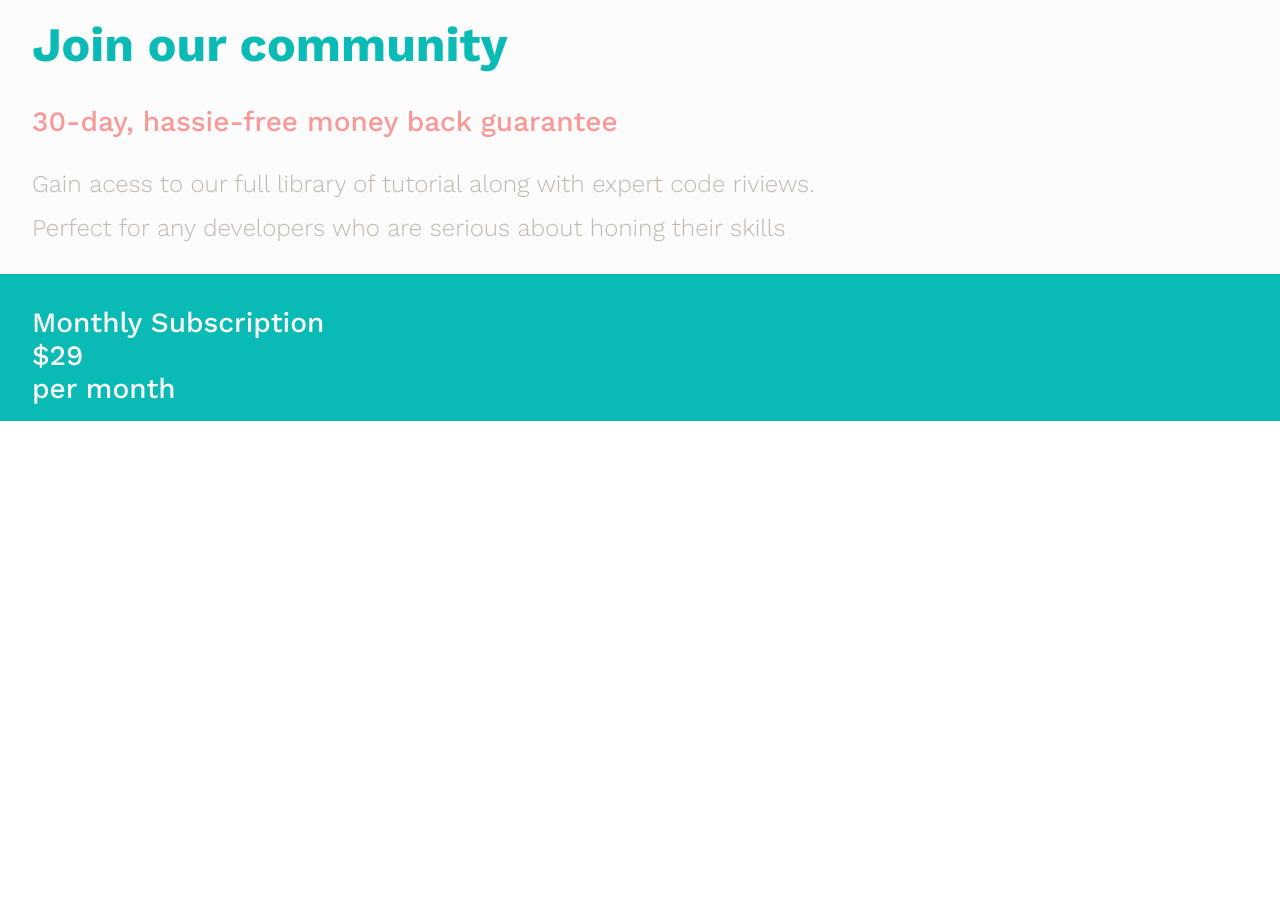
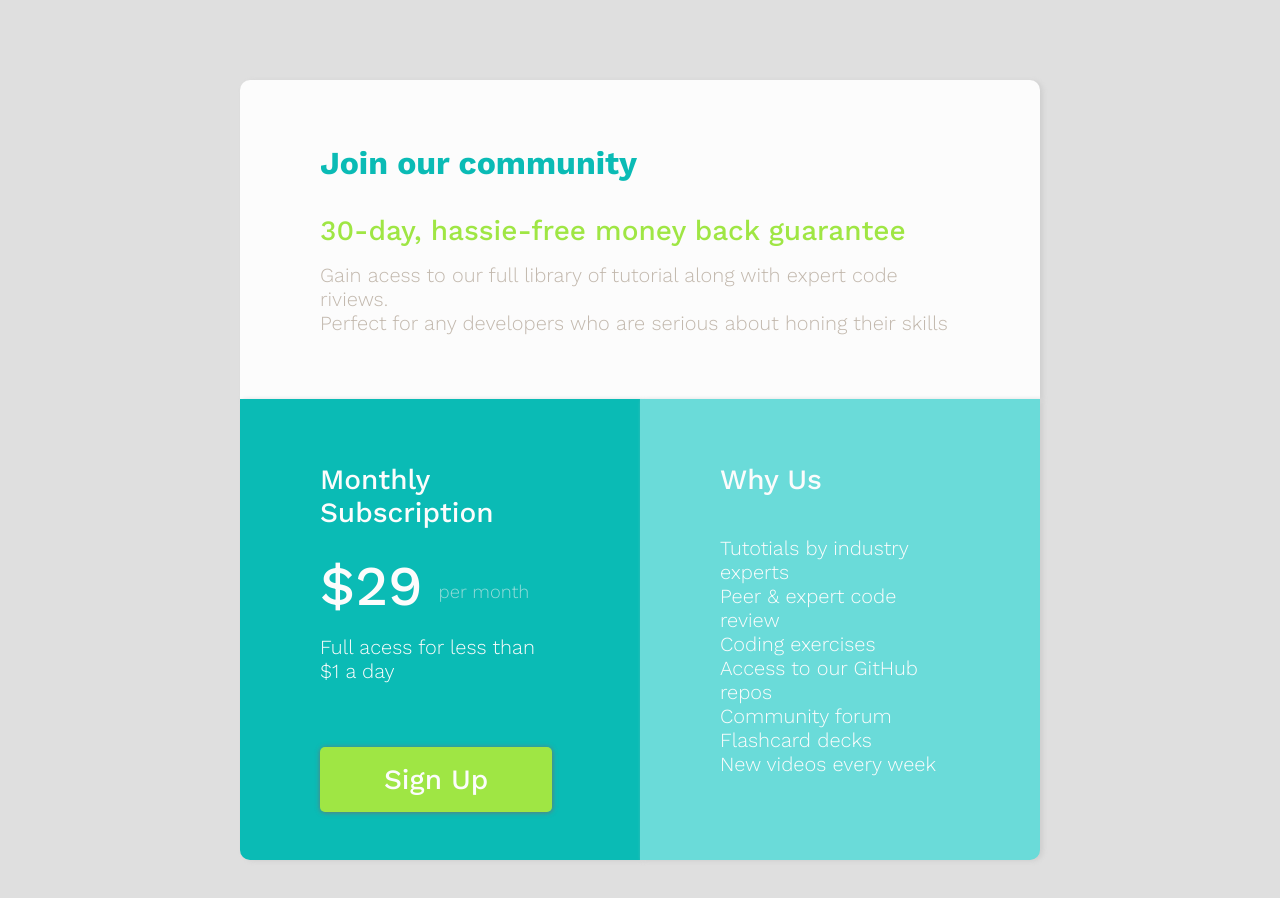
Before and after one commit to colaresAmanda/price-grid, a plain HTML site: page index.html in a window 1280 px wide. Before the commit the page ends 800 px from the top, so only its background shows below. Drawn offline with nearby package versions, Linux system fonts and the light colour scheme.

Commit message:
final commit

```diff
--- a/index.html
+++ b/index.html
@@ -19,14 +19,36 @@
         <div id="section_1">
             <h1>Join our community</h1>
             <h2 class="subtitle">30-day, hassie-free money back guarantee</h2>
-            <p>Gain acess to our full library of tutorial along with expert code riviews.</p>
-            <p>Perfect for any developers who are serious about honing their skills</p>
+            <p class="text">Gain acess to our full library of tutorial along with expert code riviews.</p>
+            <p class="text">Perfect for any developers who are serious about honing their skills</p>
         </div>
-        <div id="section_2">
-            <h2 class="subtitle"> Monthly Subscription </p>
-            <div id="price">
-                <p id="money">$29</p>
-               <p>per month</p>
+        <div id="block_2">
+            <div id="section_2">
+                <h2 class="subtitle"> Monthly Subscription </p>
+
+                <div id="price">
+                    <h3>$29</h3>
+                    <p>per month</p>
+                </div>
+
+                <div id="signUp">
+                    <p class="text">Full acess for less than $1 a day</p>
+                    <a id="button" href="#">Sign Up</a>
+                </div>
+            </div>
+            <div id="section_3">
+                <h2 class="subtitle">Why Us</h2>
+                <p class="text">
+                    Tutotials by industry experts<br>
+                    Peer & expert code review<br>
+                    Coding exercises<br>
+                    Access to our GitHub repos<br>
+                    Community forum<br>
+                    Flashcard decks<br>
+                    New videos every week
+
+                </p>
+
             </div>
         </div>
     </div>
--- a/style.css
+++ b/style.css
@@ -24,9 +24,12 @@
     --white-one: #FCFCFC;
     --green-one: #0ABBB5;
     --green-two: #6ADBD9;
-    --pink-one: #F99997;
+    --pink-one: #9fe644;
     --gray-one: #C2B8AD;
 
+
+    /*  button color*/
+    --button-color: #9bf526;
     /* fonts */
     --body-font: 'Work Sans', sans-serif;
 }
@@ -35,11 +38,17 @@
 /* =============== BASE ====================== */
 body{
     font-family: var(--body-font);
+    background-color: rgb(223, 223, 223);
 
 }
+
+html {
+    scroll-behavior: smooth;
+  }
 /* ================= CONTENT BOX =============== */
 #content{
-    border: 3rem 3rem 3rem 3rem;
+    margin: 2.5rem 2rem 2.5rem 2rem;
+    border-radius: 50px;
 
 }
 
@@ -47,31 +56,38 @@ body{
     font: 500 1.75rem var(--body-font);
 }
 
+.text{
+    font: 300 1.25rem var(--body-font);
+}
+
 /* ========= SECTION 1 ============ */
 #section_1{
     background-color: var(--white-one);
-    padding: 1rem 2rem 1rem 2rem;
+    padding: 4rem 1.5rem 4rem 1.5rem;
+    border-radius: 10px 10px 0px 0px;
+    box-shadow: 3px 1px 5px rgb(207, 207, 207);
+
 }
 
 
 #section_1 h1{
     color: var(--green-one);
     padding-bottom: 2rem;
-    font: 700 3rem var(--body-font);
+    font: 700 2rem var(--body-font);
 
 }
 
 #section_1 h2{
     color: var(--pink-one);
-    padding-bottom: 2rem;
+    padding-bottom: 1rem;
 
 
 }
 
 #section_1 p{
     color: var(--gray-one);
-    padding-bottom: 1rem;
-    font: 300 1.5rem var(--body-font);
+    padding-top: 1.5rem;
+
 }
 
 /* ========= SECTION 2 ============ */
@@ -80,9 +96,98 @@ body{
 #section_2{
     background-color: var(--green-one);
     color: var(--white-one);
-    padding: 2rem 2rem 1rem 2rem;
+    padding: 4rem 1.5rem 4rem 1.5rem;
+    box-shadow: 3px 1px 5px rgb(207, 207, 207);
+    padding-bottom: 6rem;
+
+
 }
 
-#section_2 h2{
+
+/*Price*/
+
+#price {
+    display: flex;
+    padding: 1.5rem 0rem 0rem 0rem;
+}
+
+#price h3{
+    font: 500 3.5rem var(--body-font);
 
 }
+
+#price p{
+    color: #94dbd9;
+    font: 300 1.15rem var(--body-font);
+    position: relative;
+    bottom: -1.75rem;
+    left: 1rem;
+}
+
+#section_2 .text{
+    padding: 1rem 0rem 5rem 0rem;
+}
+
+#button {
+    background-color: var(--pink-one);
+    color: var(--white-one);
+    padding: 1rem 4rem 1rem 4rem;
+    border-radius: 5px;
+    box-shadow: 0.25px 0.5px 5px rgb(114, 114, 114);
+
+}
+
+#button:hover{
+    background-color: var(--button-color);
+
+}
+
+#section_3{
+    background-color: var(--green-two);
+    color: var(--white-one);
+    padding: 4rem 1.5rem 4rem 1.5rem;
+    border-radius: 0px 0px 10px 10px;
+    box-shadow: 3px 1px 5px rgb(207, 207, 207);
+
+}
+
+#section_3 h2{
+    padding-bottom: 2.5rem;
+}
+
+
+
+
+
+@media (min-width: 1200px) {
+    #content{
+
+        margin: 5rem 15rem 5rem 15rem;
+        border-radius: 50px;
+
+    }
+
+    #section_1{
+        padding: 4rem 5rem 4rem 5rem;
+    }
+
+    #section_1 p{
+        padding-top: 0rem;
+    }
+
+    #block_2{
+        display: flex;
+    }
+    #section_2{
+        width: 50%;
+        padding: 4rem 5rem 4rem 5rem;
+        border-radius: 0px 0px 0px 10px;
+    }
+    #section_3{
+        width: 50%;
+        padding: 4rem 5rem 4rem 5rem;
+        border-radius: 0px 0px 10px 0px;
+    }
+
+
+}
```
